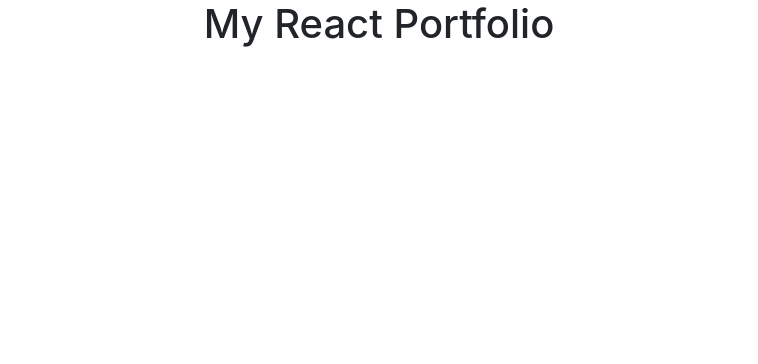
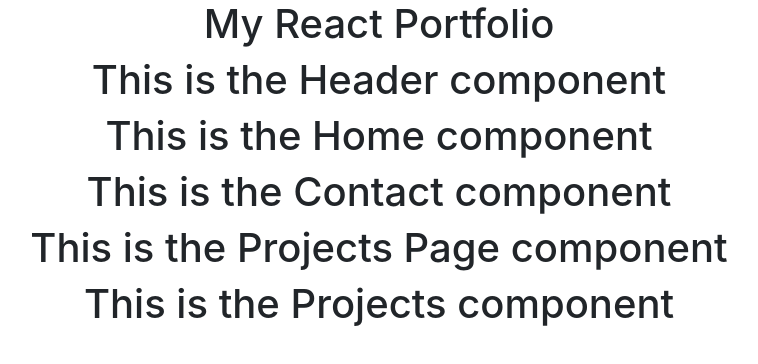
Before and after one commit to builtbydans/EDX_Challenge13_My-React-Portfolio, a React (Create React App) app: page / in a window 1280 px wide. Shown: the top 364 px of the page, without its empty margins (261-1019 px from the left). Built offline with nearby package versions, Linux system fonts and the light colour scheme; the HTML template or start-up script is replaced by a standard one.

Commit message:
Components create

```diff
--- a/src/App.js
+++ b/src/App.js
@@ -1,9 +1,19 @@
 import './App.css';
+import Contact from './components/Contact/Contact';
+import Header from './components/Header/Header';
+import Home from './components/Home/Home';
+import Projects from './components/Projects/Projects';
+import ProjectsPage from './components/ProjectsPage/ProjectsPage';
 
 function App() {
   return (
     <div className="App">
       <h1>My React Portfolio</h1>
+      <Header />
+      <Home />
+      <Contact />
+      <ProjectsPage />
+      <Projects />
     </div>
   );
 }
--- /dev/null
+++ b/src/components/Contact/Contact.js
@@ -0,0 +1,11 @@
+import React from 'react'
+
+function Contact() {
+  return (
+    <div>
+      <h1>This is the Contact component</h1>
+    </div>
+  )
+}
+
+export default Contact
--- /dev/null
+++ b/src/components/Header/Header.js
@@ -0,0 +1,11 @@
+
+
+function Header() {
+  return (
+    <div>
+      <h1>This is the Header component</h1>
+    </div>
+  )
+}
+
+export default Header
--- /dev/null
+++ b/src/components/Home/Home.js
@@ -0,0 +1,11 @@
+import React from 'react'
+
+function Home() {
+  return (
+    <div>
+      <h1>This is the Home component</h1>
+    </div>
+  )
+}
+
+export default Home
--- /dev/null
+++ b/src/components/Projects/Projects.js
@@ -0,0 +1,11 @@
+import React from 'react'
+
+function Projects() {
+  return (
+    <div>
+      <h1>This is the Projects component</h1>
+    </div>
+  )
+}
+
+export default Projects
--- /dev/null
+++ b/src/components/ProjectsPage/ProjectsPage.js
@@ -0,0 +1,11 @@
+import React from 'react'
+
+function ProjectsPage() {
+  return (
+    <div>
+      <h1>This is the Projects Page component</h1>
+    </div>
+  )
+}
+
+export default ProjectsPage
```
